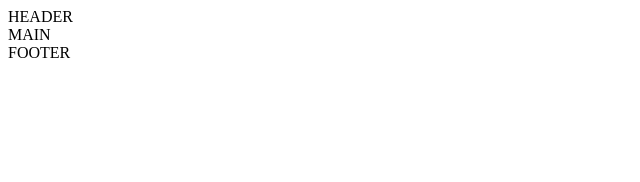
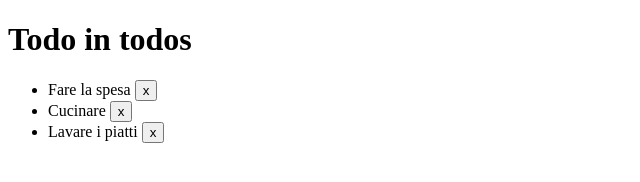
Before and after one commit to Claudio-Pri/vue-todolist, a plain HTML site: page index.html in a window 1280 px wide. Shown: the whole page, without its empty margins (0-640 px from the left). Drawn offline with nearby package versions, Linux system fonts and the light colour scheme.

Commit message:
generati list item

```diff
--- a/index.html
+++ b/index.html
@@ -4,7 +4,7 @@
 <head>
     <meta charset="UTF-8">
     <meta name="viewport" content="width=device-width, initial-scale=1.0">
-    <title>Template HTML CSS</title>
+    <title>Vue To Do List</title>
     <!-- FONT AWESOME -->
     <link rel="stylesheet" href="https://cdnjs.cloudflare.com/ajax/libs/font-awesome/6.5.2/css/all.min.css"
         integrity="sha512-SnH5WK+bZxgPHs44uWIX+LLJAJ9/2PkPKZ5QiAj6Ta86w+fsb2TkcmfRyVX3pBnMFcV7oQPJkl9QevSCWr3W6A=="
@@ -19,40 +19,26 @@
 
 <body>
 
-    <!-- header -->
-    <header>
-        <div class="container">
-            HEADER
-        </div>
-    </header>
-    <!-- /header -->
+    <div id="app">
 
-    <!-- main -->
-    <main>
-        <div class="container">
-            MAIN
-        </div>
-    </main>
-    <!-- /main -->
-
-    <!-- footer -->
-    <footer>
-        <div class="container">
-            FOOTER
-        </div>
-    </footer>
-    <!-- /footer -->
+        <h1>Todo in todos</h1>
+        <ul>
+            <li v-for="todo in todos">
+                {{todo.text}}
+                <button @click="removeToDo()">
+                    x
+                </button>
+            </li>
+        </ul>
+    </div>
 
 
 
 
 
 
-    <!-- BOOTSTRAP -->
-    <!-- <script src="https://cdn.jsdelivr.net/npm/bootstrap@5.3.3/dist/js/bootstrap.bundle.min.js"
-        integrity="sha384-YvpcrYf0tY3lHB60NNkmXc5s9fDVZLESaAA55NDzOxhy9GkcIdslK1eN7N6jIeHz"
-        crossorigin="anonymous"></script> -->
-
+    <!-- VUE.JS -->
+    <script src="https://unpkg.com/vue@3/dist/vue.global.js"></script>
     <!-- SCRIPTS.JS -->
     <script src="js/scripts.js"></script>
 </body>
--- a/js/scripts.js
+++ b/js/scripts.js
@@ -1,9 +1,41 @@
 console.log('js collegato');
-
 //===== Appunti ======
 // ` backtick
-
+// {{TEXT INTERPOLATION}}
+// v-bind:attributo="..js.."
+// :attributo="..js.."
+// v-on:click="..js.."
+// @click=""
 //===== Code ======
 
+// deconstructuring
+const { createApp } = Vue
 
-//===== Functions =====
+const app = createApp({
+    data() {
+        return {
+            todos: [
+                {
+                    text: 'Fare la spesa',
+                    done: false,
+                },
+                {
+                    text: 'Cucinare',
+                    done: false,
+                },
+                {
+                    text: 'Lavare i piatti',
+                    done: false,
+                },
+            ]
+        };
+    },
+    methods: {
+        removeToDo() {
+            console.log('rimuovi todo');
+        }
+    }
+
+
+
+}).mount('#app')
```
Also changed, not shown: 1 other file.
